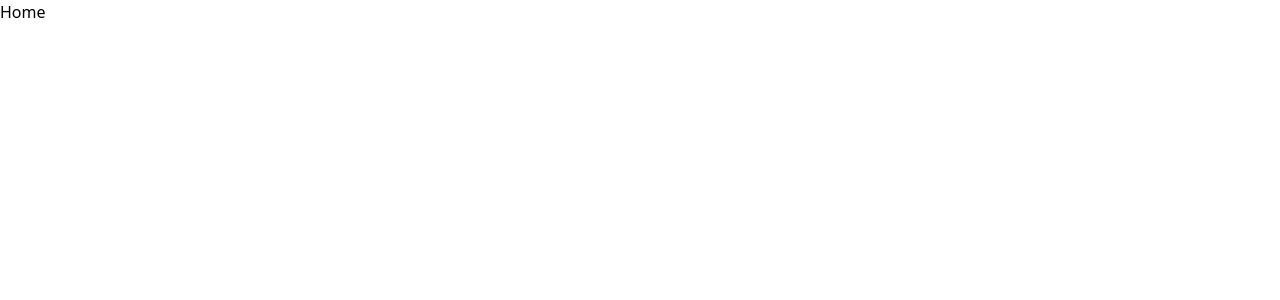
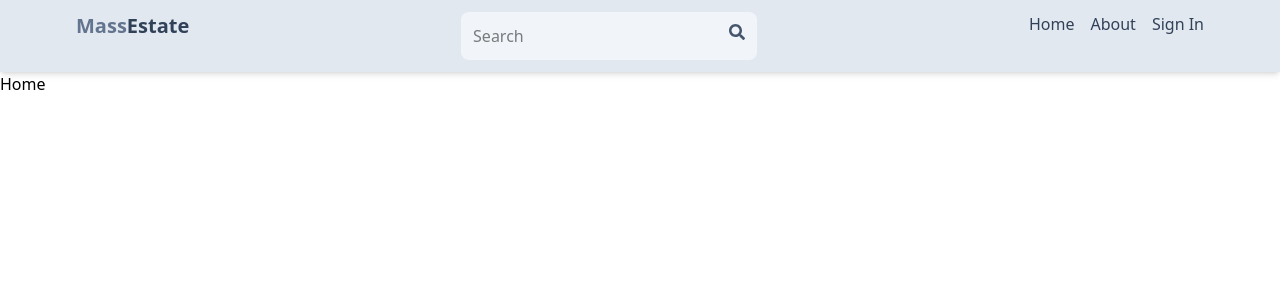
Before and after one commit to MASIL6805/Mern-Estate, a React (Vite) app in the folder client/: page / in a window 1280 px wide. Shown: the top 300 px of the page. Built offline with nearby package versions, Linux system fonts and the light colour scheme.

Commit message:
Created Header component

```diff
--- a/client/package.json
+++ b/client/package.json
@@ -13,6 +13,7 @@
     "@tailwindcss/vite": "^4.1.17",
     "react": "^19.2.0",
     "react-dom": "^19.2.0",
+    "react-icons": "^5.5.0",
     "react-router-dom": "^7.9.6",
     "tailwindcss": "^4.1.17"
   },
--- a/client/src/App.jsx
+++ b/client/src/App.jsx
@@ -4,10 +4,12 @@
 import SignUp from "./pages/SignUp"
 import About from "./pages/About"
 import Profile from "./pages/Profile"
+import Header from "./components/Header"
 
 function App() {
   return (
     <BrowserRouter>
+    <Header/>
     <Routes>
       <Route path="/" element={<Home/>}/>
       <Route path="/sign-in" element={<SignIn/>}/>
--- /dev/null
+++ b/client/src/components/Header.jsx
@@ -0,0 +1,42 @@
+import {FaSearch} from 'react-icons/fa'
+import { Link } from 'react-router-dom'
+
+export default function Header() {
+  return (
+    <header className='bg-slate-200 shadow-md'>
+        <div className='flex justify-between item-center max-w-6xl mx-auto p-3'>
+
+            <Link to={'/'}>
+        <h1 className='font-bold text-sm sm:text-xl flex flex-wrap'>
+            <span className='text-slate-500'>Mass</span>
+            <span className='text-slate-700'>Estate</span>
+        </h1>
+            </Link>
+
+
+        <form action="" className='bg-slate-100 p-3 rounded-lg flex item-center'>
+            <input
+            type="text"
+            placeholder='Search'
+            className='bg-transparent focus:outline-none w-24 sm:w-64'
+            />
+            <FaSearch className='text-slate-600'/>
+        </form>
+
+        <ul className='flex gap-4'>
+            <Link to={'/'}>
+            <li className='hidden sm:inline text-slate-700 hover:underline'>Home</li>
+            </Link>
+            <Link to={'/about'}>
+            <li className='hidden sm:inline text-slate-700 hover:underline'>About</li>
+            </Link>
+            <Link to={'/sign-in'}>
+            <li className='text-slate-700 hover:underline'>Sign In</li>
+            </Link>
+        </ul>
+
+        </div>
+
+    </header>
+  )
+}
```
Also changed, not shown: 1 other file (tests, documents, lock files or other folders).
